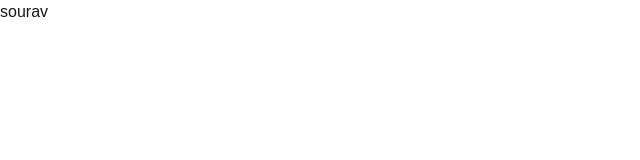
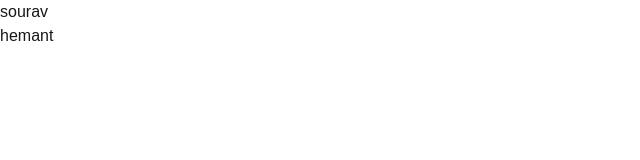
Before and after one commit to hemantgupta98/TrackSphere, a Next.js app in the folder frontend/: page / in a window 1280 px wide. Shown: the top 160 px of the page, without its empty margins (0-640 px from the left). Built offline with nearby package versions, Linux system fonts and the light colour scheme.

Commit message:
sourav- workk

```diff
--- a/frontend/app/page.tsx
+++ b/frontend/app/page.tsx
@@ -5,6 +5,7 @@ export default function Home() {
    <>
      <div>
       <h1>sourav</h1>
+      <p>hemant</p>
      </div>
    </>
   );
```
